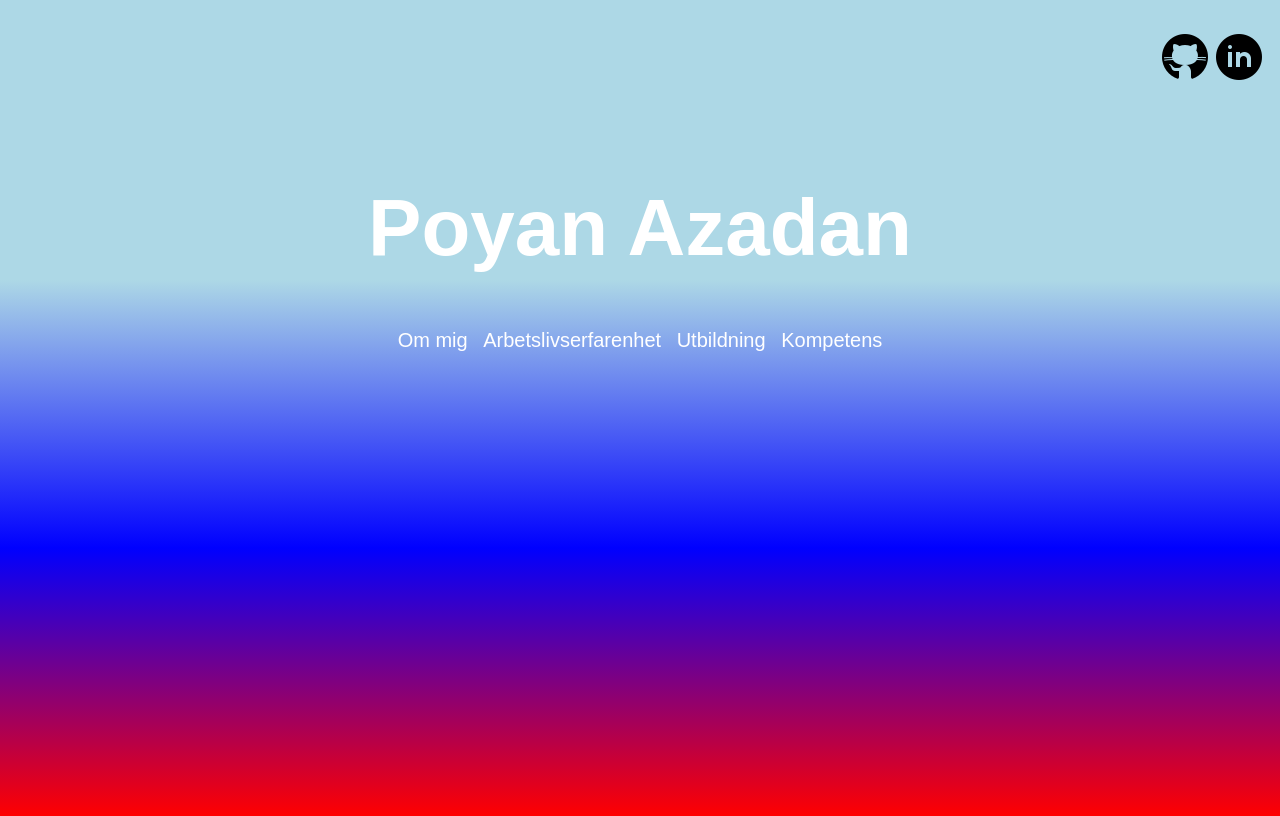
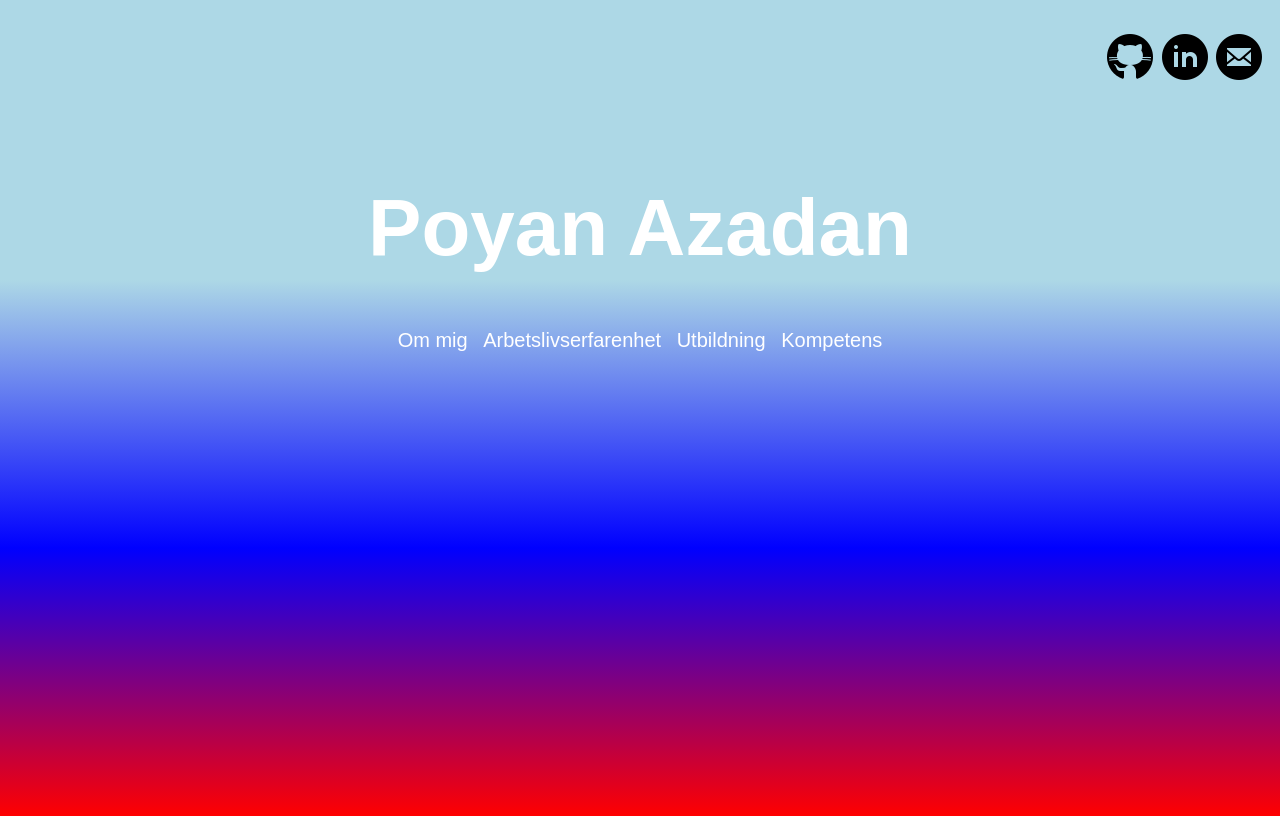
Before and after one commit to Azadan/CV, a plain HTML site: page index.html in a window 1280 px wide. Drawn offline with Linux system fonts and the light colour scheme.

Commit message:
New email icon

```diff
--- a/index.html
+++ b/index.html
@@ -11,6 +11,8 @@
         <nav id="linkIcons">
             <a href="https://github.com/Azadan"><img src="Icons/icons8-github-50.png" alt="Github"></a>
             <a href="https://se.linkedin.com/in/poyan-azadan-95bbb125b"><img src="Icons/icons8-linkedin-circled-50.png" alt="LinkedIn"></a>
+            <a href="mailto:azadan@live.com"><img src="Icons/icons8-email-50.png" alt="Email"></a>
+
         </nav>
 
         <h1 id="myName">Poyan Azadan</h1>
```
Also changed, not shown: Icons/icons8-email-50.png (added).
